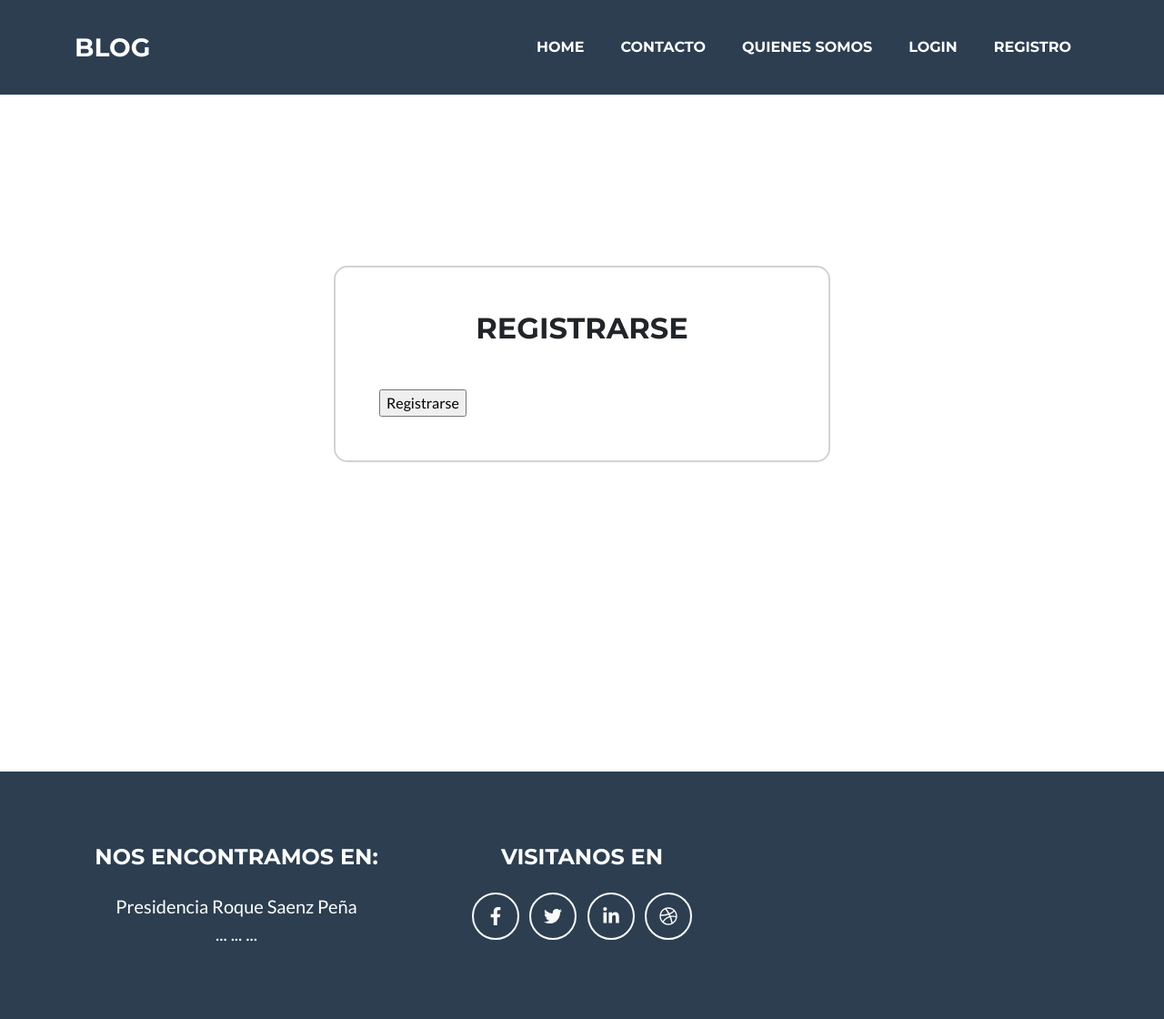
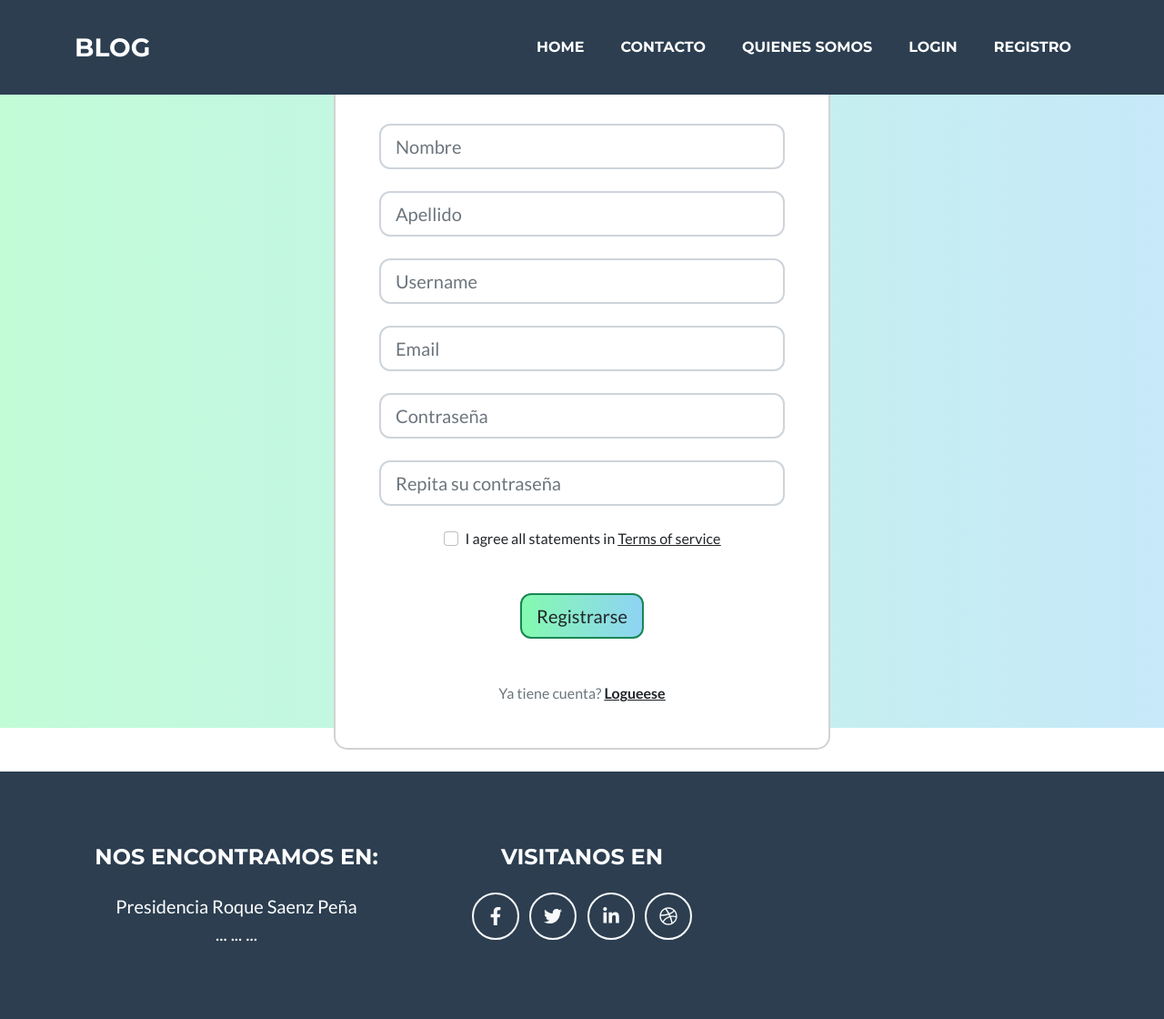
Before and after one commit to Naza42/Django_Blog, a Django app: page /registro/ in a window 1280 px wide. Shown: the top 1120 px of the page at 91% size. Run offline with Django 5.2, Linux system fonts and the light colour scheme; some libraries are stand-ins or nearby versions.

Commit message:
Registro

```diff
--- a/django_blog/static/css/registro.css
+++ b/django_blog/static/css/registro.css
@@ -1,7 +1,20 @@
-#container_registro {
-    height: auto;
-    background-color: #303535;
-    color: #FFFFFF;
-    border: solid 2px #FFFFFF;
-    border-radius: 5px;
-}
+.gradient-custom-3 {
+    /* fallback for old browsers */
+    background: #84fab0;
+
+    /* Chrome 10-25, Safari 5.1-6 */
+    background: -webkit-linear-gradient(to right, rgba(132, 250, 176, 0.5), rgba(143, 211, 244, 0.5));
+
+    /* W3C, IE 10+/ Edge, Firefox 16+, Chrome 26+, Opera 12+, Safari 7+ */
+    background: linear-gradient(to right, rgba(132, 250, 176, 0.5), rgba(143, 211, 244, 0.5))
+    }
+    .gradient-custom-4 {
+    /* fallback for old browsers */
+    background: #84fab0;
+
+    /* Chrome 10-25, Safari 5.1-6 */
+    background: -webkit-linear-gradient(to right, rgba(132, 250, 176, 1), rgba(143, 211, 244, 1));
+
+    /* W3C, IE 10+/ Edge, Firefox 16+, Chrome 26+, Opera 12+, Safari 7+ */
+    background: linear-gradient(to right, rgba(132, 250, 176, 1), rgba(143, 211, 244, 1))
+    }
--- a/django_blog/templates/usuarios/registro.html
+++ b/django_blog/templates/usuarios/registro.html
@@ -2,9 +2,10 @@
 {% load static %}
 {% block title %} Registro {% endblock %}
 {% block contenido %}
+<link rel="stylesheet" href= "{% static 'css/registro.css' %}"/>
 
 
-<section class="vh-100 bg-image"
+<section class="vh-100 bg-image">
   <div class="mask d-flex align-items-center h-100 gradient-custom-3">
     <div class="container h-100">
       <div class="row d-flex justify-content-center align-items-center h-100">
@@ -13,10 +14,47 @@
             <div class="card-body p-5">
               <h2 class="text-uppercase text-center mb-5">Registrarse</h2>
 
-              <form action="{% url 'registro' %}" method="POST">
+              <form method="GET">
                 {% csrf_token %}
-                {{ form.as_p }}
-                <input type="submit" value="Registrarse">
+                <div class="form-line mb-4">
+                  <input type="text" name="first_name" id="form3Example1cg" class="form-control form-control-lg" placeholder="Nombre" />
+                </div>
+
+                <div class="form-line mb-4">
+                  <input type="text" name="last_name" id="form3Example1cg" class="form-control form-control-lg" placeholder="Apellido" />
+                </div>
+
+                <div class="form-line mb-4">
+                  <input type="text" name="username" id="form3Example1cg" class="form-control form-control-lg" placeholder="Username" />
+                </div>
+
+                <div class="form-outline mb-4">
+                  <input type="email" name="email" id="form3Example3cg" class="form-control form-control-lg" placeholder="Email" />
+                </div>
+
+                <div class="form-outline mb-4">
+                  <input type="password" name="password1" id="form3Example4cg" class="form-control form-control-lg" placeholder="Contraseña" />
+                </div>
+
+                <div class="form-outline mb-4">
+                  <input type="password" name="password2" id="form3Example4cdg" class="form-control form-control-lg" placeholder="Repita su contraseña" />
+                </div>
+
+
+                <div class="form-check d-flex justify-content-center mb-5">
+                  <input class="form-check-input me-2" type="checkbox" value="" id="form2Example3cg" />
+                  <label class="form-check-label" for="form2Example3g">
+                    I agree all statements in <a href="#!" class="text-body"><u>Terms of service</u></a>
+                  </label>
+                </div>
+
+                <div class="d-flex justify-content-center">
+                  <button type="button" method="submit" class="btn btn-success btn-block btn-lg gradient-custom-4 text-body">Registrarse</button>
+                </div>
+
+                <p class="text-center text-muted mt-5 mb-0">Ya tiene cuenta? <a href={% url 'login' %}
+                    class="fw-bold text-body"><u>Logueese</u></a></p>
+
               </form>
 
             </div>
```
Also changed, not shown: django_blog/usuarios/form.py (added, +15 -0 lines), django_blog/usuarios/forms.py (deleted, +0 -26 lines), django_blog/usuarios/views.py (+8 -3 lines).
